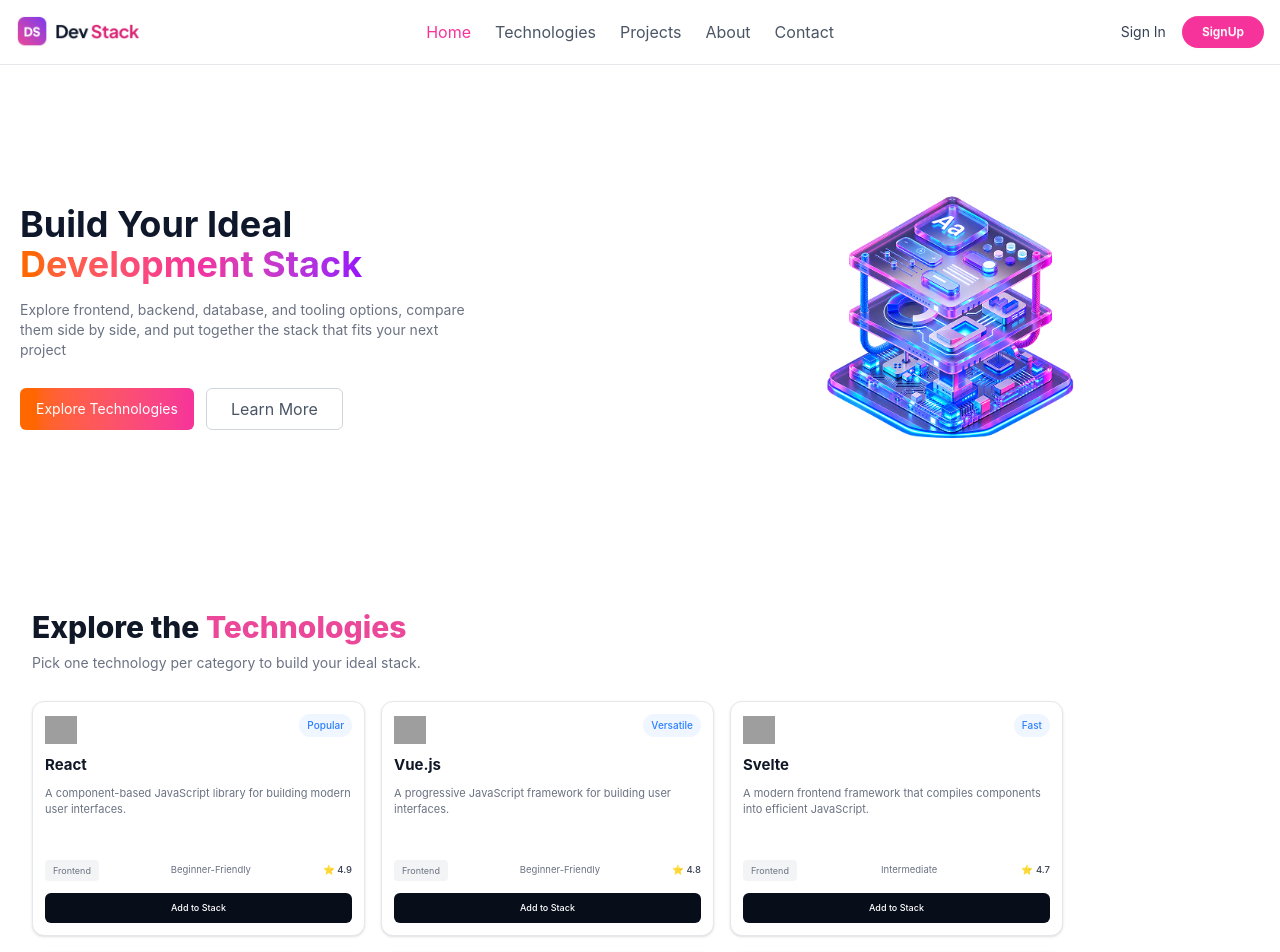
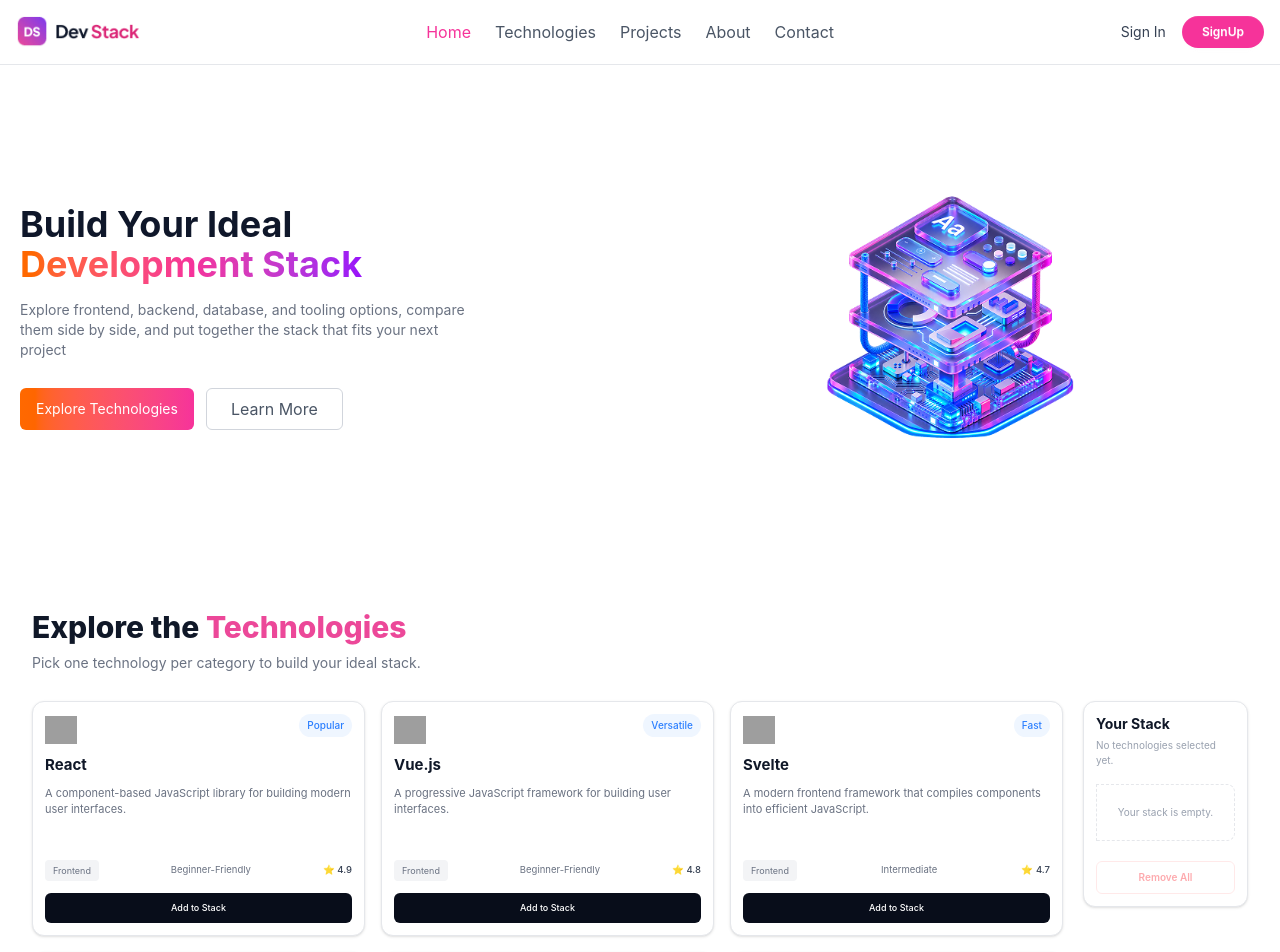
Before and after one commit to tazprince/dev-stack-builder, a React (Vite) app: page / in a window 1280 px wide. Shown: the top 952 px of the page. Built offline with nearby package versions, Linux system fonts and the light colour scheme; grey boxes are pictures that could not be loaded.

Commit message:
YourStack component added

```diff
--- a/src/App.tsx
+++ b/src/App.tsx
@@ -37,7 +37,7 @@ function App() {
     <>
       <Navbar></Navbar>
       <Banner></Banner>
-      <Suspense fallback={<h2>Loading technologies...</h2>}>
+      <Suspense fallback={<h2 className="flex justify-center">Loading technologies...</h2>}>
         <Technologies
           technologiesPromise={technologiesPromise}
           stack={stack}
--- a/src/components/Technologies/YourStack.tsx
+++ b/src/components/Technologies/YourStack.tsx
@@ -1,8 +1,66 @@
+import type { Technology } from "../../types/Technology";
+
 export interface YourStackProps {
-    prop: string
+  stack: Technology[];
+  handleRemoveFromStack: (id: number) => void;
+  handleRemoveAll: () => void;
 }
 
-export default function YourStack({ prop }: YourStackProps) {
+export default function YourStack({
+  stack,
+  handleRemoveFromStack,
+  handleRemoveAll,
+}: YourStackProps) {
+  return (
+    <div className="rounded-xl border border-gray-200 bg-white p-3 shadow-sm h-fit">
+      <div className="mb-4">
+        <h3 className="text-sm text-gray-900 font-bold">Your Stack</h3>
+        <p className="text-[10px] text-gray-400 mt-1">
+          {stack.length===0 ? "No technologies selected yet." : `${stack.length} Technology Selected.`}
+        </p>
+      </div>
+      {/* selected tech */}
+      <div className="space-y-2">
+        {stack.length === 0 ? (
+          <p className="border border-dashed border-gray-200 px-3.5 py-5 rounded-r-lg text-center text-[10px] text-gray-400">
+            Your stack is empty.
+          </p>
+        ) : (
+          stack.map((technology) => (
+            <div
+              key={technology.id}
+              className="flex justify-between items-center rounded border border-gray-200 bg-white px-2 py-2"
+            >
+              <div className="flex min-w-0 items-center gap-2">
+                <img src={technology.icon} className="h-5 w-5 " alt="" />
+                <div className="min-w-0">
+                  <p className="text-[11px] font-semibold text-gray-800">
+                    {technology.name}
+                  </p>
+                  <p className="text-[9px] text-gray-400">Technology</p>
+                </div>
+              </div>
 
-    return
+              {/* Remove any one */}
+
+              <button
+                onClick={() => handleRemoveFromStack(technology.id)}
+                className="ml-2 text-lg text-gray-400 transition hover:text-blue-500"
+              >
+                <p>×</p>
+              </button>
+            </div>
+          ))
+        )}
+      </div>
+      {/* remove all */}
+      <button
+        onClick={handleRemoveAll}
+        disabled={stack.length === 0}
+        className="mt-5 w-full rounded-md border border-red-200 py-2 text-[10px] font-semibold text-red-500 transition hover:bg-red-50 disabled:cursor-not-allowed disabled:opacity-40"
+      >
+        Remove All
+      </button>
+    </div>
+  );
 }
```
